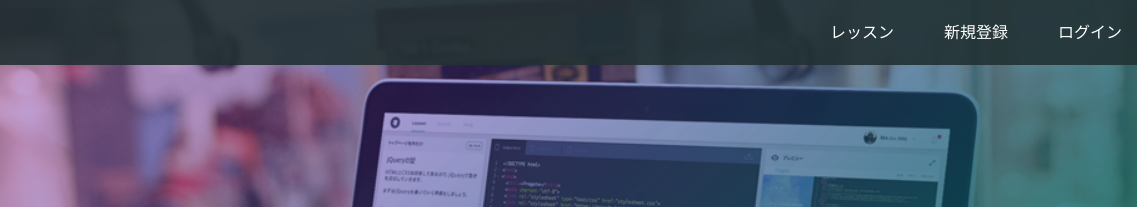
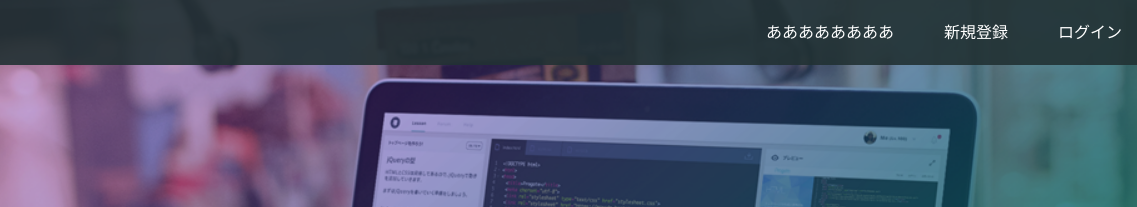
Before and after one commit to ydrokg3/.github.io, a plain HTML site: page index.html in a window 1280 px wide. Shown: the top 207 px of the page, 143-1280 px from the left. Drawn offline with Linux system fonts and the light colour scheme.

Commit message:
Update index.html

```diff
--- a/index.html
+++ b/index.html
@@ -15,7 +15,7 @@
       </div>
       <span class="fa fa-bars menu-icon"></span>
       <div class="header-right">
-        <a href="#">レッスン</a>
+        <a href="#">ああああああああ</a>
         <a href="#">新規登録</a>
         <a href="#" class="login">ログイン</a>
       </div>
```
